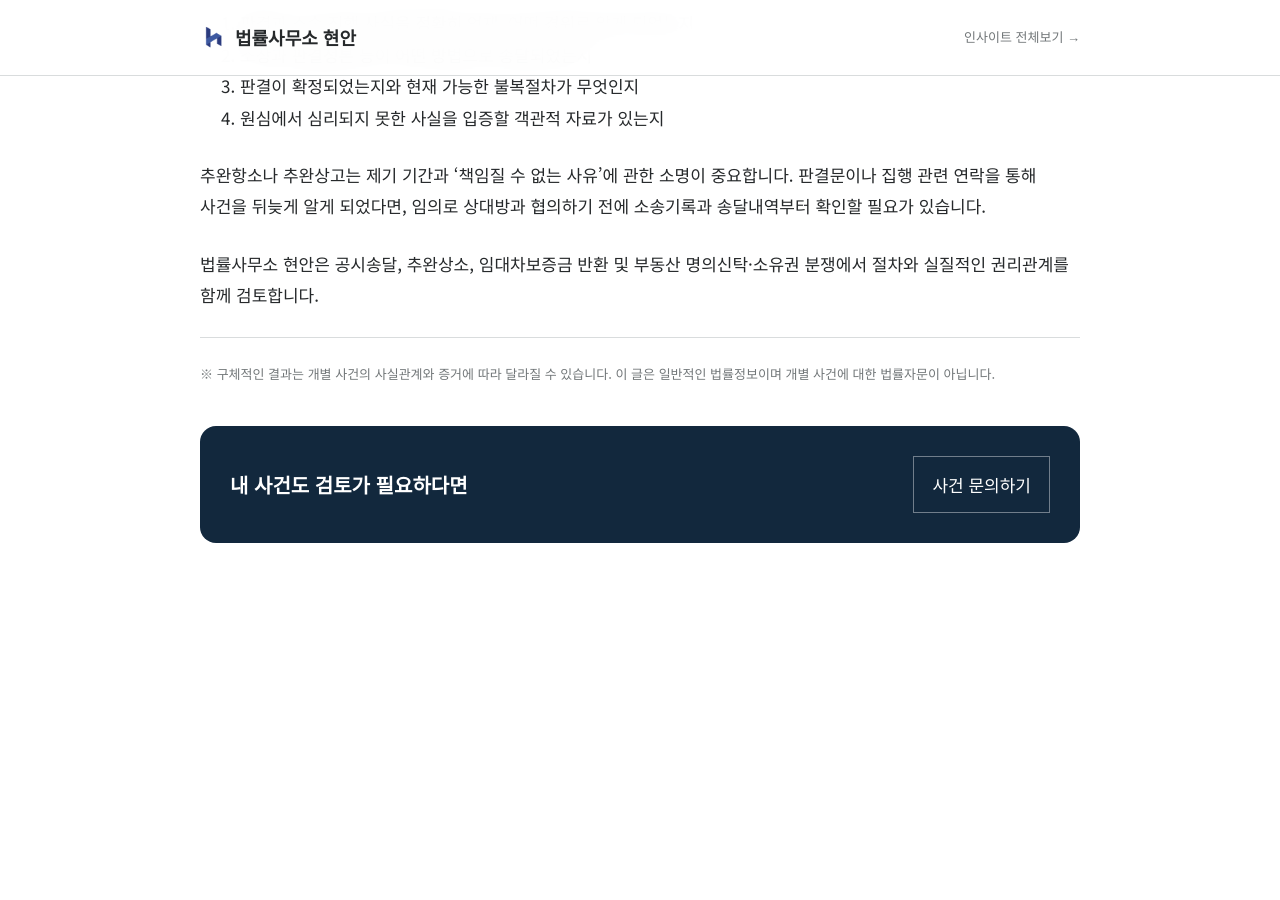
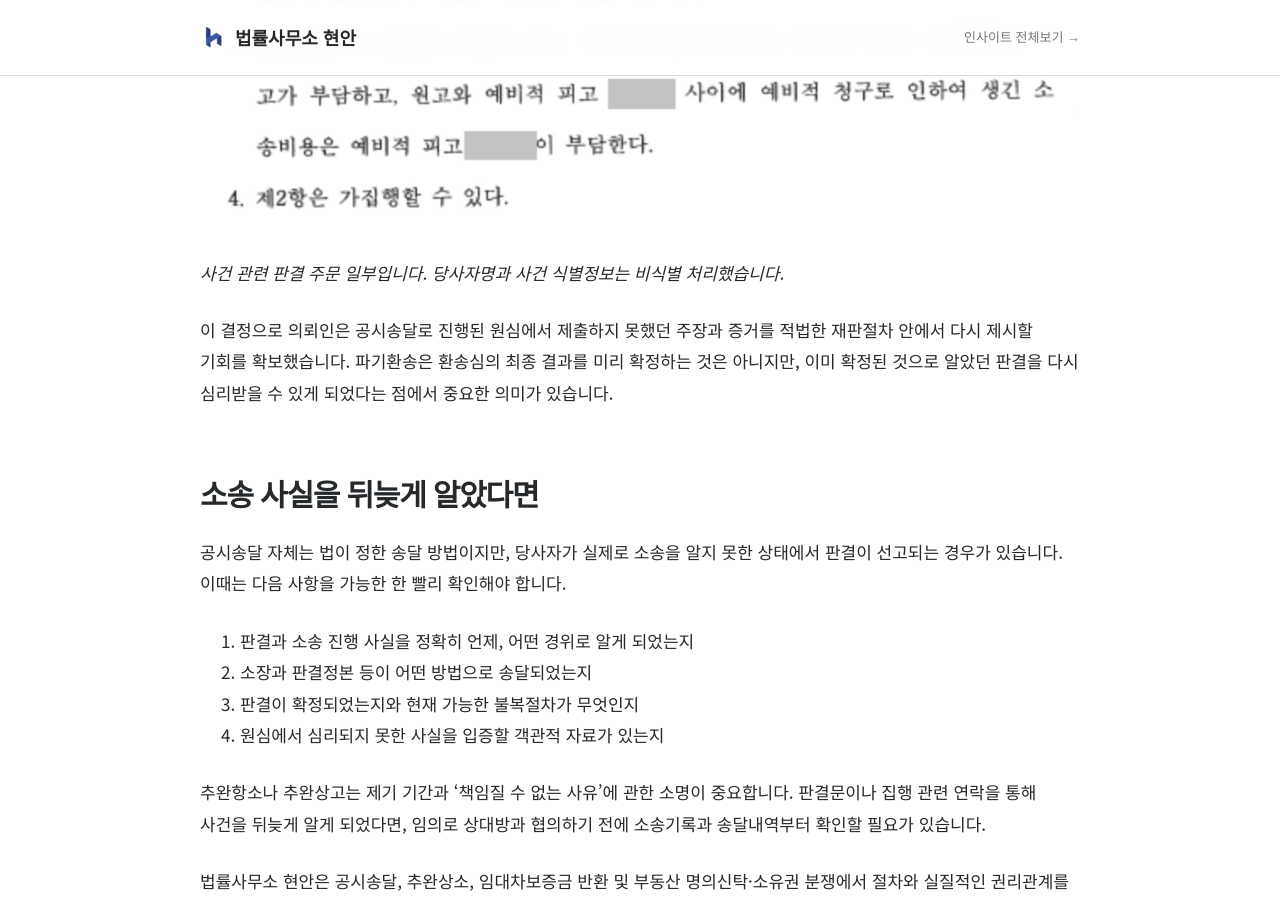
Before and after one commit to jiwonbaek100/hyunan-site, a Jekyll site: the page built from _posts/2026-07-15-service-by-public-notice-remedial-appeal.md, in a window 1280 px wide and 900 px high, scrolled down 4207 px. Built offline with Jekyll 4.4.1, drawn with Linux system fonts in a browser that asks for light colours; before the commit the page ends 4870 px from its top, so only the background shows below that.

Commit message:
추완상고 성공사례 판결 주문 이미지 추가

```diff
--- a/_posts/2026-07-15-service-by-public-notice-remedial-appeal.md
+++ b/_posts/2026-07-15-service-by-public-notice-remedial-appeal.md
@@ -49,6 +49,10 @@ published: true
 
 대법원은 의뢰인의 추완상고를 적법한 것으로 받아들이고 원심판결을 파기하여 사건을 다시 심리하도록 환송했습니다.
 
+![사건 관련 판결 주문 중 청구 기각과 임대차보증금 반환의무의 주체가 구분된 부분. 당사자 정보는 가렸습니다.](/images/case-remedial-appeal-judgment-order.png)
+
+*사건 관련 판결 주문 일부입니다. 당사자명과 사건 식별정보는 비식별 처리했습니다.*
+
 이 결정으로 의뢰인은 공시송달로 진행된 원심에서 제출하지 못했던 주장과 증거를 적법한 재판절차 안에서 다시 제시할 기회를 확보했습니다. 파기환송은 환송심의 최종 결과를 미리 확정하는 것은 아니지만, 이미 확정된 것으로 알았던 판결을 다시 심리받을 수 있게 되었다는 점에서 중요한 의미가 있습니다.
 
 ## 소송 사실을 뒤늦게 알았다면
```
Also changed, not shown: images/case-remedial-appeal-judgment-order.png (added).
